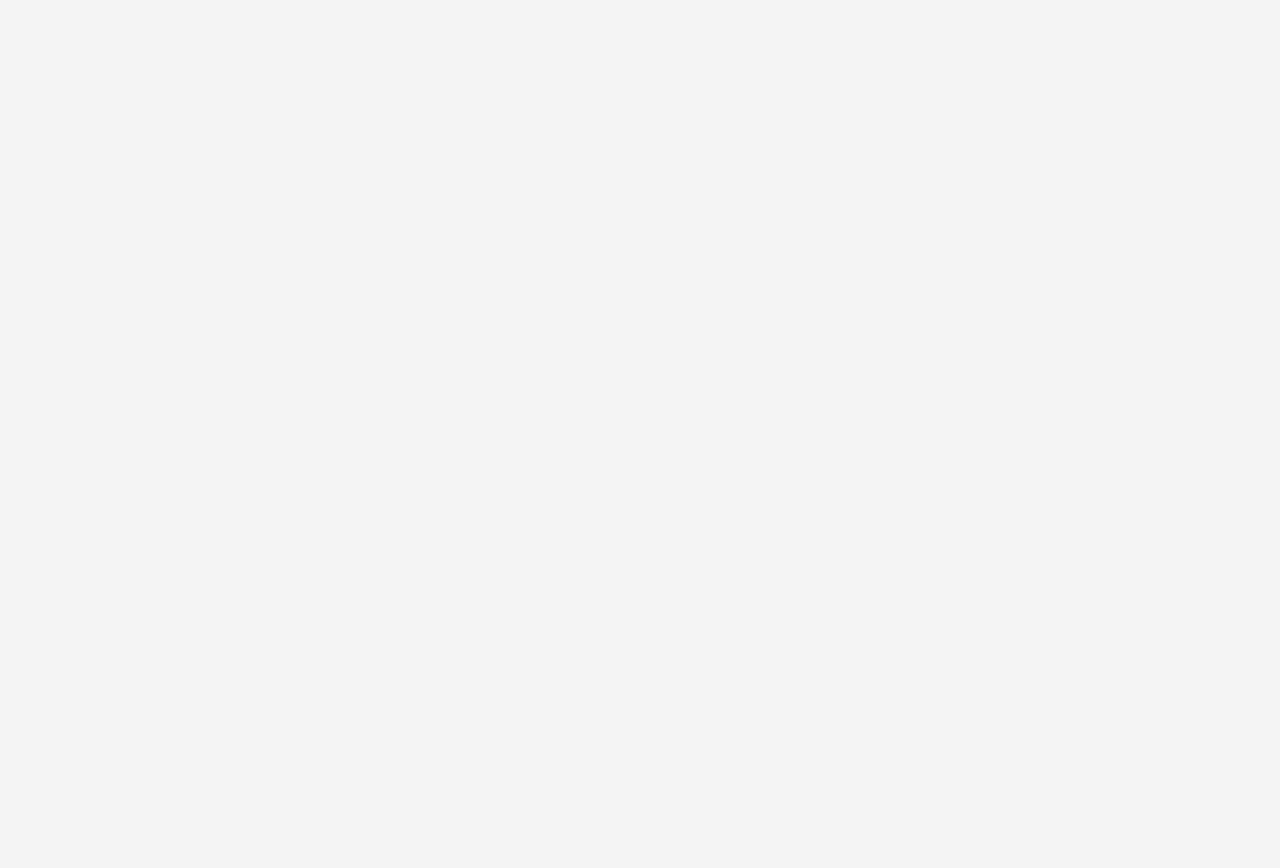
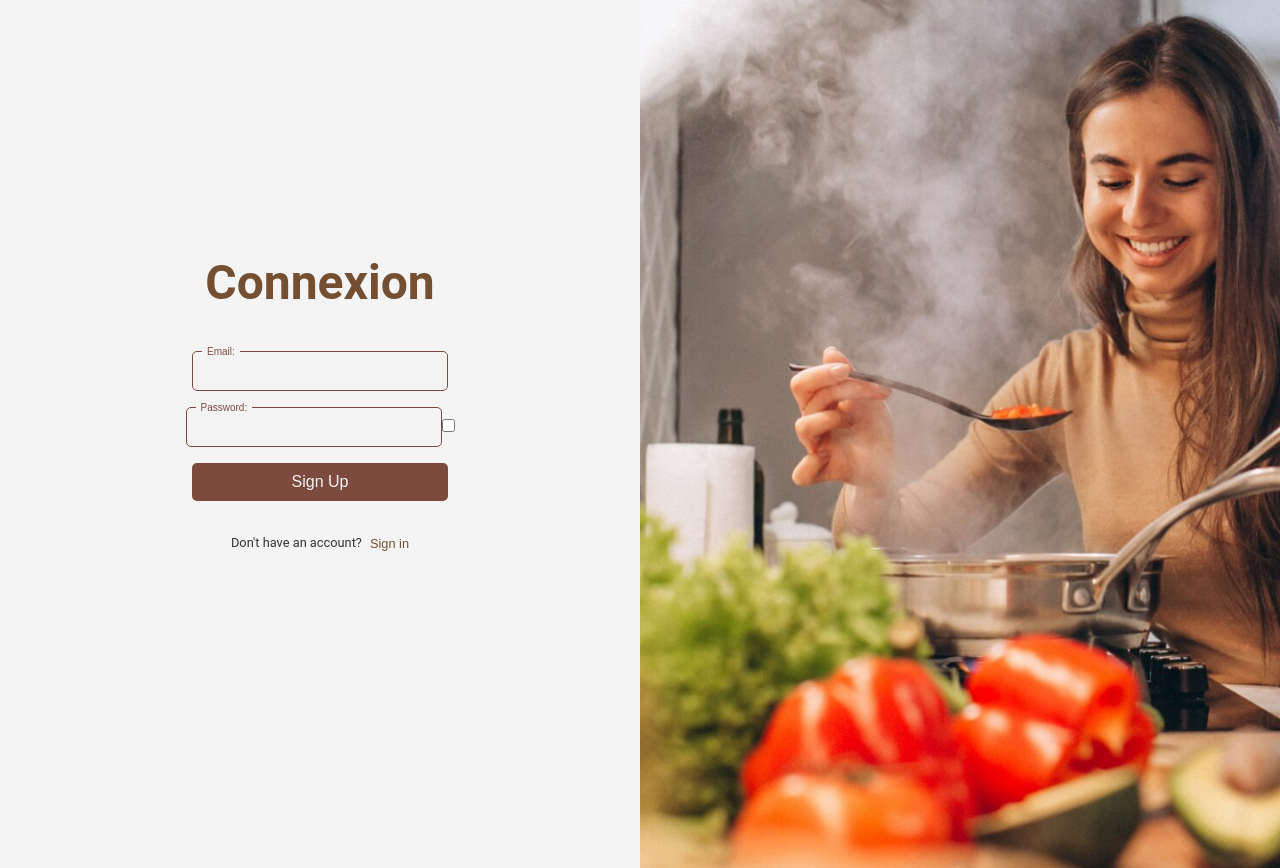
Before and after one commit to ewenman5137/SmartPantry-1, a React (Vite) app in the folder client/: page /login in a window 1280 px wide. Before the commit this address had no page. Shown: the top 868 px of the page. Before the commit the page ends 800 px from the top, so only its background shows below. Built offline with nearby package versions, Linux system fonts and the light colour scheme.

Commit message:
Login Register Work + Animation Successful logi

```diff
--- a/client/package.json
+++ b/client/package.json
@@ -13,6 +13,7 @@
     "axios": "^1.7.7",
     "bcryptjs": "^2.4.3",
     "bootstrap": "^5.3.3",
+    "gsap": "^3.12.5",
     "react": "^18.3.1",
     "react-dom": "^18.3.1",
     "react-router-dom": "^6.27.0"
--- a/client/src/App.jsx
+++ b/client/src/App.jsx
@@ -6,8 +6,8 @@ import Login from "./Pages/Login/Login";
 export default function App() {
   return (
     <Routes>
-      <Route path="/Home" element={<Home />} />
-      <Route path="/" element={<Login />} />
+      <Route path="/" element={<Home />} />
+      <Route path="/login" element={<Login />} />
     </Routes>
   );
 }
--- a/client/src/Pages/Home/Home.jsx
+++ b/client/src/Pages/Home/Home.jsx
@@ -1,6 +1,9 @@
 import React from "react";
 
 export default function Home() {
+  if (!localStorage.getItem("token")) {
+    window.location.href = "/Login";
+  }
   return (
     <div>
       <h1>Home</h1>
--- a/client/src/Pages/Login/CSS/FormLogin.css
+++ b/client/src/Pages/Login/CSS/FormLogin.css
@@ -12,6 +12,7 @@ body {
     font-family: "Segoe UI", Tahoma, Geneva, Verdana, sans-serif;
     overflow: hidden;
 }
+
 
 .ContainerLogin {
     display: flex;
@@ -43,6 +44,22 @@ body {
     width: 100%;
     height: 100%;
 }
+
+.ContainerLogin .transition {
+    display: flex;
+    flex-direction: row;
+    justify-content: center;
+    align-items: center;
+    height: 140vh;
+    width: 100%;
+    position: absolute;
+    left: 0;
+    background-color: #b5937a;
+    z-index: -1;
+    opacity: 0;
+}
+
+
 
 .ContainerLogin .LoginTextContainer {
     display: flex;
--- a/client/src/Pages/Login/CSS/FormRegister.css
+++ b/client/src/Pages/Login/CSS/FormRegister.css
@@ -38,7 +38,7 @@ form .InputContainer label {
     transform: translateY(-50%);
 }
 
-form .InputContainer input {
+form .InputContainer input.input {
     width: 20vw;
     padding: 10px;
     border: 1.5px solid #7c4b3e;
--- a/client/src/Pages/Login/FormLogin/FormLogin.jsx
+++ b/client/src/Pages/Login/FormLogin/FormLogin.jsx
@@ -2,21 +2,48 @@ import React from "react";
 import { useState } from "react";
 import axios from "axios";
 import "../CSS/FormLogin.css";
+import { useNavigate } from "react-router-dom";
+import { gsap } from "gsap";
 
 export default function FormLogin() {
   const [email, setEmail] = useState("");
   const [password, setPassword] = useState("");
+  const [showPassword, setShowPassword] = useState(false);
+
+  const navigate = useNavigate();
 
   const handleSubmit = async (e) => {
     e.preventDefault();
     try {
-      const response = await axios.post("http://localhost:8000/login", {
+      const response = await axios.post("http://localhost:8000/api/login", {
         email: email,
         password: password,
       });
       if (response.data) {
-        localStorage.setItem("token", response.data.token);
+        localStorage.setItem("access_token", response.data.access_token);
+        setTimeout(() => {
+          // Animate the transition with gsap
+          gsap.fromTo(
+            ".transition",
+            {
+              // y: "-100vh",
+              top: "57rem",
+              duration: 2,
+              opacity: 1,
+              zIndex: 1,
+            },
+            {
+              top: "0",
+              duration: 2,
+              opacity: 1,
+              zIndex: 1,
+              ease: "back.out(1.7)",
+              onComplete: () => {
                 navigate("/Home");
+              },
+            }
+          );
+        }, 500);
       }
     } catch (error) {
       console.error(error);
@@ -24,14 +51,21 @@ export default function FormLogin() {
   };
 
   return (
+    <>
+      {/* Div to make transition when login is successful */}
+      <div className="transition">
+        <h1>Success</h1>
+        <p>You have successfully logged in!</p>
+      </div>
       <div className="LoginTextContainer">
         <h1>Connexion</h1>
         <form action="" method="POST" onSubmit={handleSubmit}>
           <div className="InputContainer">
-          <label htmlFor="email">Email</label>
+            <label htmlFor="email">Email:</label>
             <input
               type="email"
               id="email"
+              className="input"
               name="email"
               autoComplete="on"
               value={email}
@@ -39,21 +73,26 @@ export default function FormLogin() {
             />
           </div>
           <div className="InputContainer">
-          <label htmlFor="password">Password</label>
+            <label htmlFor="password">Password:</label>
             <input
-            type="password"
+              type={showPassword ? "text" : "password"}
               id="password"
+              className="input"
               name="password"
               autoComplete="on"
               value={password}
               onChange={(e) => setPassword(e.target.value)}
             />
+            <input
+              type="checkbox"
+              onClick={() => setShowPassword(!showPassword)}
+            />
           </div>
-        <input type="hidden" name="_token" value="csrf_token()" />
           <div className="InputContainer">
             <button type="submit">Sign Up</button>
           </div>
         </form>
       </div>
+    </>
   );
 }
--- a/client/src/Pages/Login/FormRegister/FormRegister.jsx
+++ b/client/src/Pages/Login/FormRegister/FormRegister.jsx
@@ -1,25 +1,58 @@
 import React from "react";
-import { Link } from "react-router-dom";
 import { useState } from "react";
 import "../CSS/FormRegister.css";
+import axios from "axios";
+import { useNavigate } from "react-router-dom";
+
+import { gsap } from "gsap";
 
 export default function FormRegister() {
-  const [name, setName] = useState("");
+  const [Name, setName] = useState("");
   const [email, setEmail] = useState("");
   const [password, setPassword] = useState("");
   const [confirm, setConfirm] = useState("");
+  const [showPassword, setShowPassword] = useState(false);
+
+  const navigate = useNavigate();
 
   const handleSubmit = async (e) => {
     e.preventDefault();
+    // Check if the password and confirm password match
+    if (password !== confirm) {
+      alert("Passwords do not match");
+      return;
+    }
     try {
-      const response = await axios.post("http://localhost:8000/register", {
-        name: name,
+      const response = await axios.post("http://localhost:8000/api/register", {
+        Name: Name,
+        email: email,
+        password: password,
+      });
+      localStorage.setItem("Name", Name);
+      localStorage.setItem("email", email);
+      if (response.data) {
+        console.log(response.data);
+      }
+    } catch (error) {
+      console.error(error);
+    }
+    try {
+      const response = await axios.post("http://localhost:8000/api/login", {
         email: email,
         password: password,
       });
       if (response.data) {
-        localStorage.setItem("token", response.data.token);
-        navigate("/Home");
+        localStorage.setItem("access_token", response.data.access_token);
+        setTimeout(() => {
+          // Animate the transition with gsap
+          gsap.to(".RegisterTextContainer", {
+            duration: 1,
+            opacity: 0,
+            onComplete: () => {
+              navigate("/Home");
+            },
+          });
+        }, 2000);
       }
     } catch (error) {
       console.error(error);
@@ -31,13 +64,14 @@ export default function FormRegister() {
       <h1>Join the Brigade</h1>
       <form action="" method="POST" onSubmit={handleSubmit}>
         <div className="InputContainer">
-          <label htmlFor="name">Name</label>
+          <label htmlFor="Name">Name</label>
           <input
             type="text"
-            id="name"
-            name="name"
+            id="Name"
+            className="input"
+            name="Name"
             autoComplete="on"
-            value=""
+            value={Name}
             onChange={(e) => setName(e.target.value)}
           />
         </div>
@@ -46,32 +80,43 @@ export default function FormRegister() {
           <input
             type="email"
             id="email"
+            className="input"
             name="email"
             autoComplete="on"
-            value=""
+            value={email}
             onChange={(e) => setEmail(e.target.value)}
           />
         </div>
         <div className="InputContainer">
           <label htmlFor="password">Password:</label>
           <input
-            type="password"
+            type={showPassword ? "text" : "password"}
             id="password"
+            className="input"
             name="password"
             autoComplete="on"
-            value=""
+            value={password}
             onChange={(e) => setPassword(e.target.value)}
+          />
+          <input
+            type="checkbox"
+            onClick={() => setShowPassword(!showPassword)}
           />
         </div>
         <div className="InputContainer">
           <label htmlFor="confirm">Confirm Password</label>
           <input
-            type="password"
+            type={showPassword ? "text" : "password"}
             id="confirm"
             name="confirm"
+            className="input"
             autoComplete="on"
-            value=""
+            value={confirm}
             onChange={(e) => setConfirm(e.target.value)}
+          />
+          <input
+            type="checkbox"
+            onClick={() => setShowPassword(!showPassword)}
           />
         </div>
         <div className="InputContainer">
```
Also changed, not shown: 1 other file (tests, documents, lock files or other folders). Lines whose indentation alone changed are shown as unchanged.
